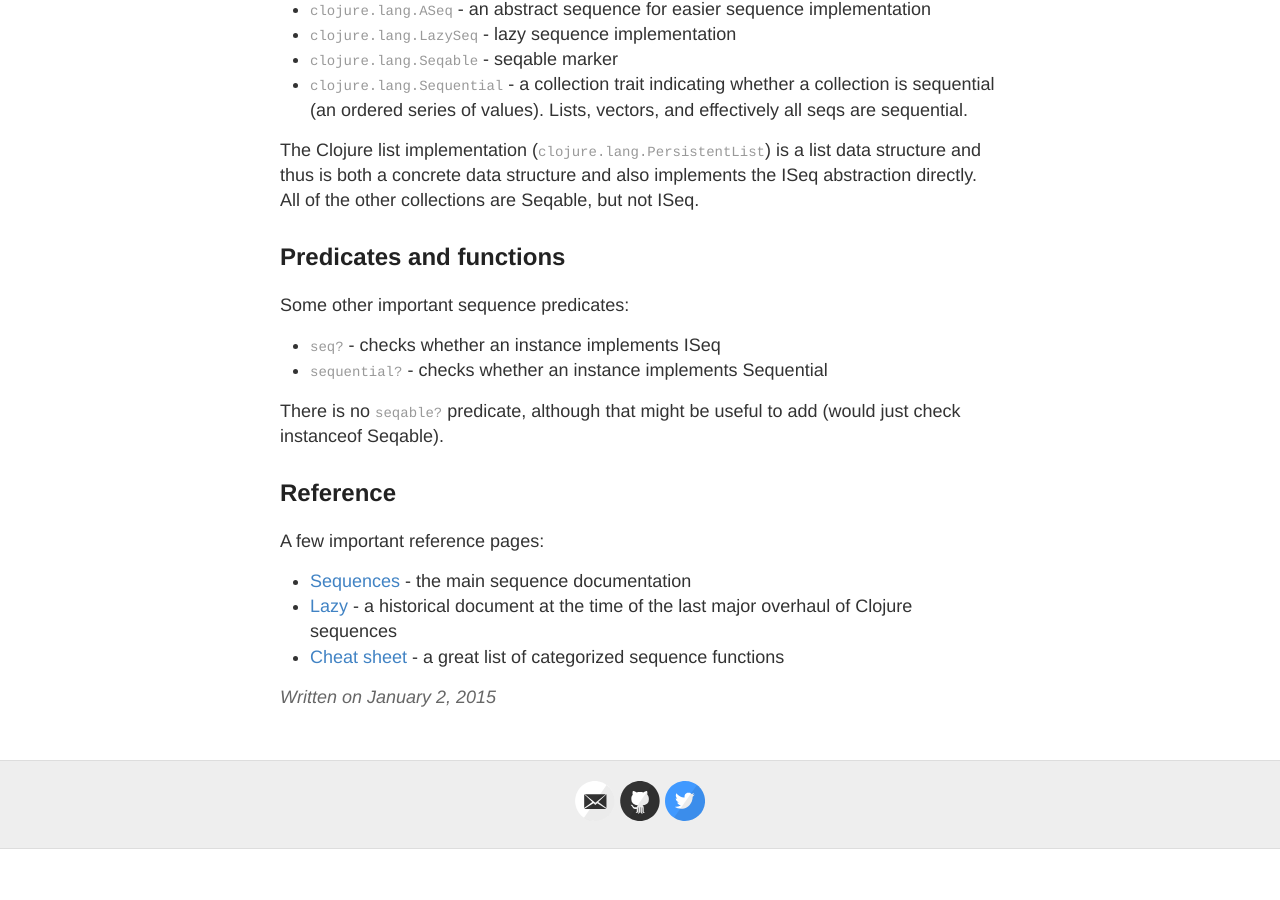
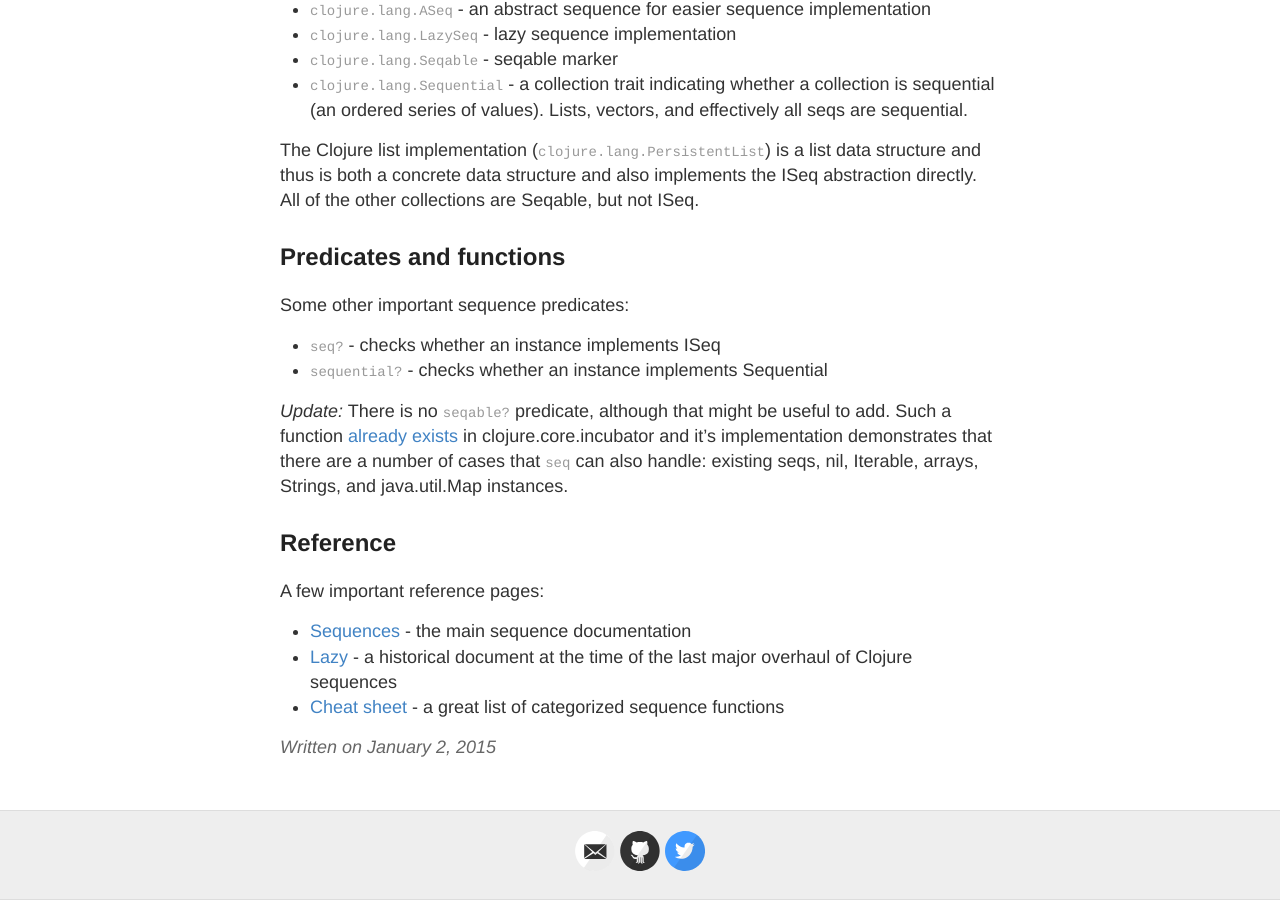
Before and after one commit to insideclojure/insideclojure.github.io, a Jekyll site: the page built from _posts/2015-01-02-sequences.md, in a window 1280 px wide and 900 px high, scrolled down 3895 px. Built offline with Jekyll 4.4.1, drawn with Linux system fonts in a browser that asks for light colours; before the commit the page ends 4744 px from its top, so only the background shows below that.

Commit message:
update seqable info

```diff
--- a/_posts/2015-01-02-sequences.md
+++ b/_posts/2015-01-02-sequences.md
@@ -127,7 +127,7 @@ Some other important sequence predicates:
 - `seq?` - checks whether an instance implements ISeq
 - `sequential?` - checks whether an instance implements Sequential
 
-There is no `seqable?` predicate, although that might be useful to add (would just check instanceof Seqable).
+*Update:* There is no `seqable?` predicate, although that might be useful to add. Such a function [already exists](https://github.com/clojure/core.incubator/blob/master/src/main/clojure/clojure/core/incubator.clj#L83) in clojure.core.incubator and it's implementation demonstrates that there are a number of cases that `seq` can also handle: existing seqs, nil, Iterable, arrays, Strings, and java.util.Map instances.
 
 ## Reference
 
```
